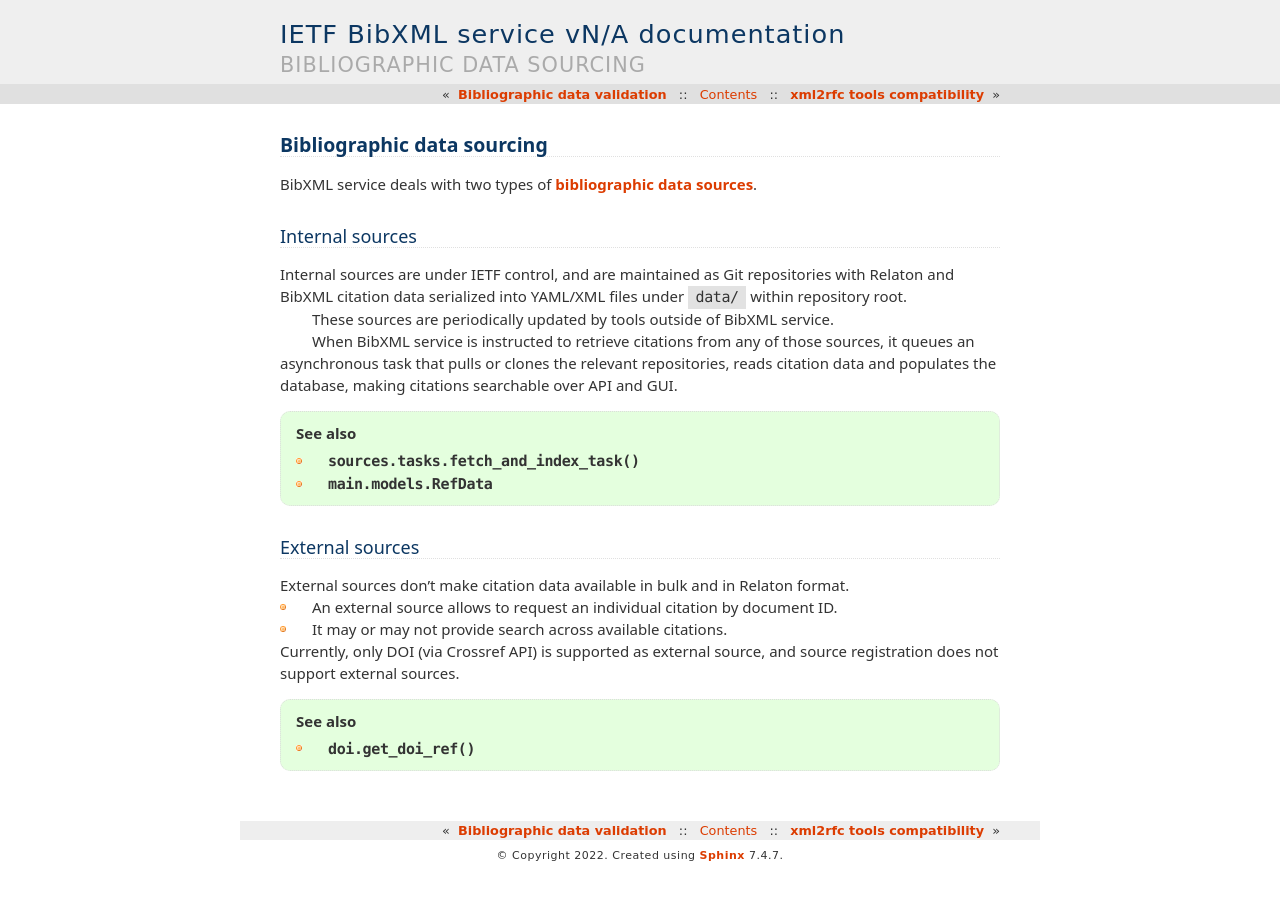
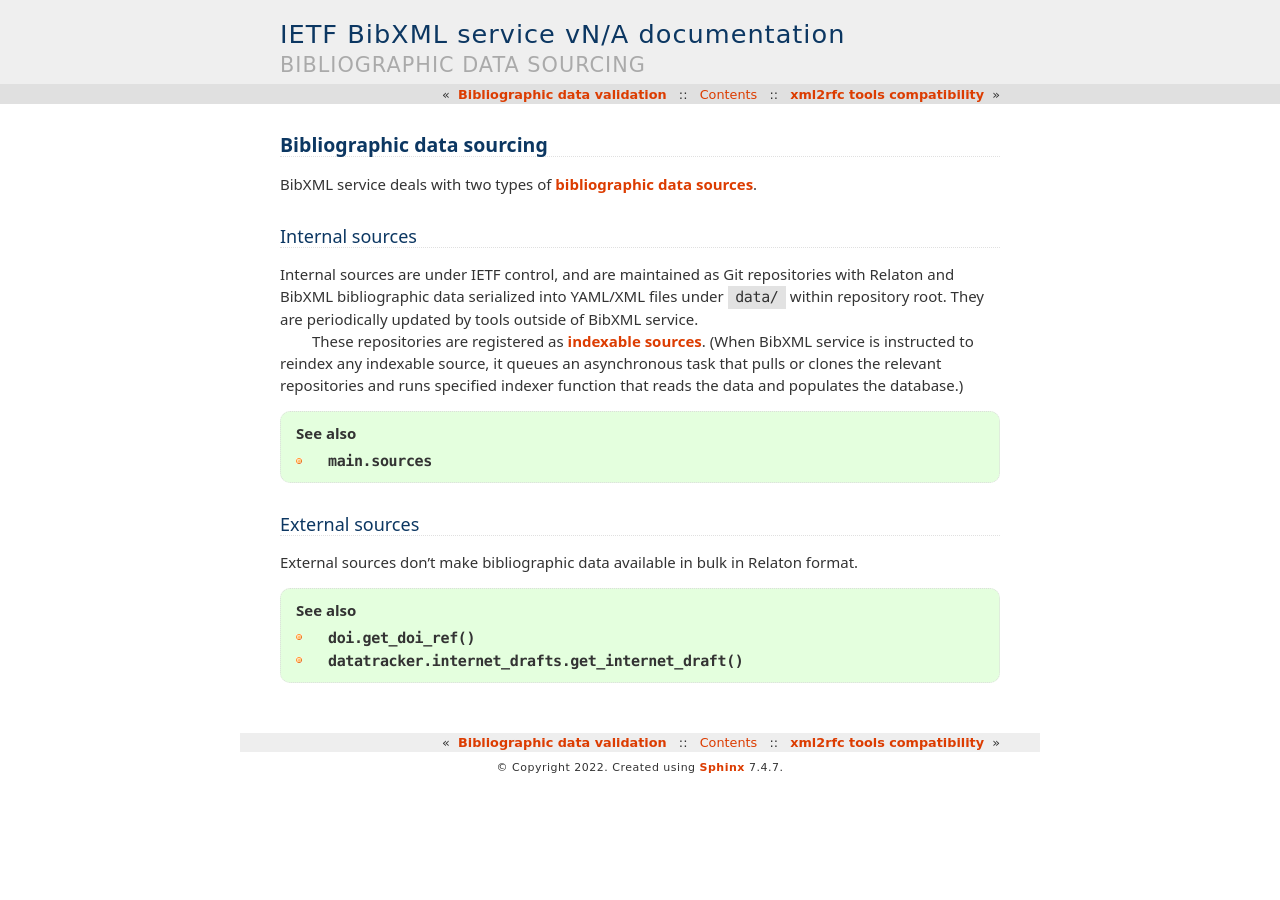
Before and after one commit to ietf-tools/bibxml-service, a Sphinx documentation site: the page built from docs/topics/sourcing.rst, in a window 1280 px wide. Built offline with Sphinx 7.4.7, drawn with Linux system fonts in a browser that asks for light colours; pages that are not in the unit, such as notebooks, are missing from menus.

Commit message:
docs: update the sourcing topic

```diff
--- a/docs/topics/sourcing.rst
+++ b/docs/topics/sourcing.rst
@@ -10,34 +10,27 @@ Internal sources
 
 Internal sources are under IETF control,
 and are maintained as Git repositories
-with Relaton and BibXML citation data serialized into YAML/XML files
+with Relaton and BibXML bibliographic data serialized into YAML/XML files
 under ``data/`` within repository root.
+They are periodically updated by tools outside of BibXML service.
 
-These sources are periodically updated by tools outside of BibXML service.
-
-When BibXML service is instructed to retrieve citations
-from any of those sources, it queues an asynchronous task
-that pulls or clones the relevant repositories,
-reads citation data and populates the database,
-making citations searchable over API and GUI.
+These repositories are registered as :term:`indexable sources <indexable source>`.
+(When BibXML service is instructed to reindex any indexable source,
+it queues an asynchronous task
+that pulls or clones the relevant repositories and runs specified indexer function
+that reads the data and populates the database.)
 
 .. seealso::
 
-   - :func:`sources.tasks.fetch_and_index_task`
-   - :class:`main.models.RefData`
+   - :mod:`main.sources`
 
 External sources
 ================
 
-External sources don’t make citation data available
-in bulk and in Relaton format.
-
-- An external source allows to request an individual citation by document ID.
-- It may or may not provide search across available citations.
-
-Currently, only DOI (via Crossref API) is supported as external source,
-and source registration does not support external sources.
+External sources don’t make bibliographic data available
+in bulk in Relaton format.
 
 .. seealso::
 
    - :func:`doi.get_doi_ref`
+   - :func:`datatracker.internet_drafts.get_internet_draft`
```
